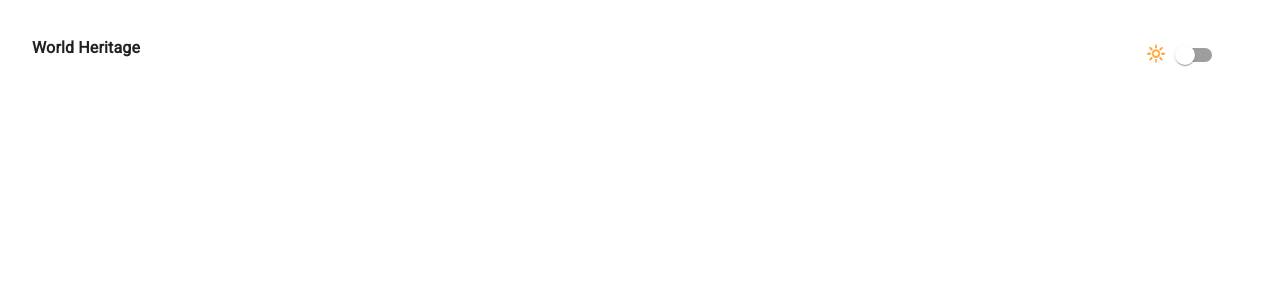
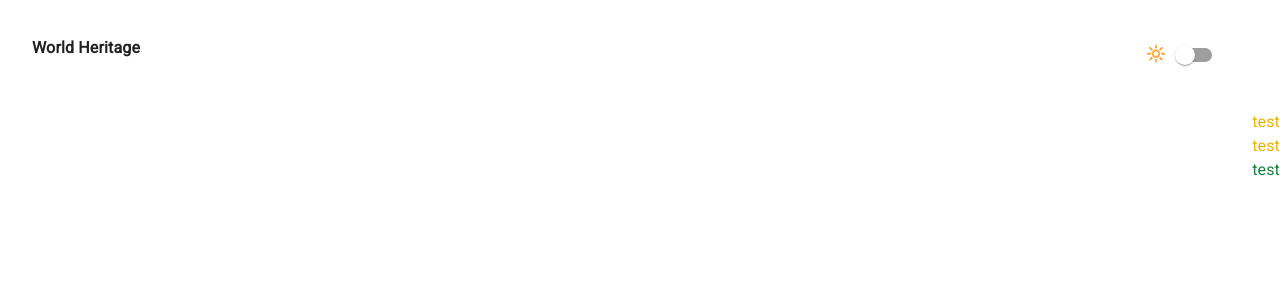
Before and after one commit to zigzagdev/world-heritage, a React (Create React App) app in the folder app/: page / in a window 1280 px wide. Shown: the top 300 px of the page. Built offline with nearby package versions, Linux system fonts and the light colour scheme; the HTML template or start-up script is replaced by a standard one.

Commit message:
fixFooter

```diff
--- a/app/src/layouts/Footer.tsx
+++ b/app/src/layouts/Footer.tsx
@@ -2,8 +2,18 @@ import React from 'react';
 
 const Footer = () => {
     return (
-        <div>
-
+        <div className="justify-end flex xxs:justify-center">
+            <div className="xxs:flex-col item-center">
+            <div className='text-yellow-500'>
+                test
+            </div>
+            <div className='text-yellow-500'>
+                test
+            </div>
+            <div className='text-green-700'>
+                test
+            </div>
+            </div>
         </div>
     )
 }
```
